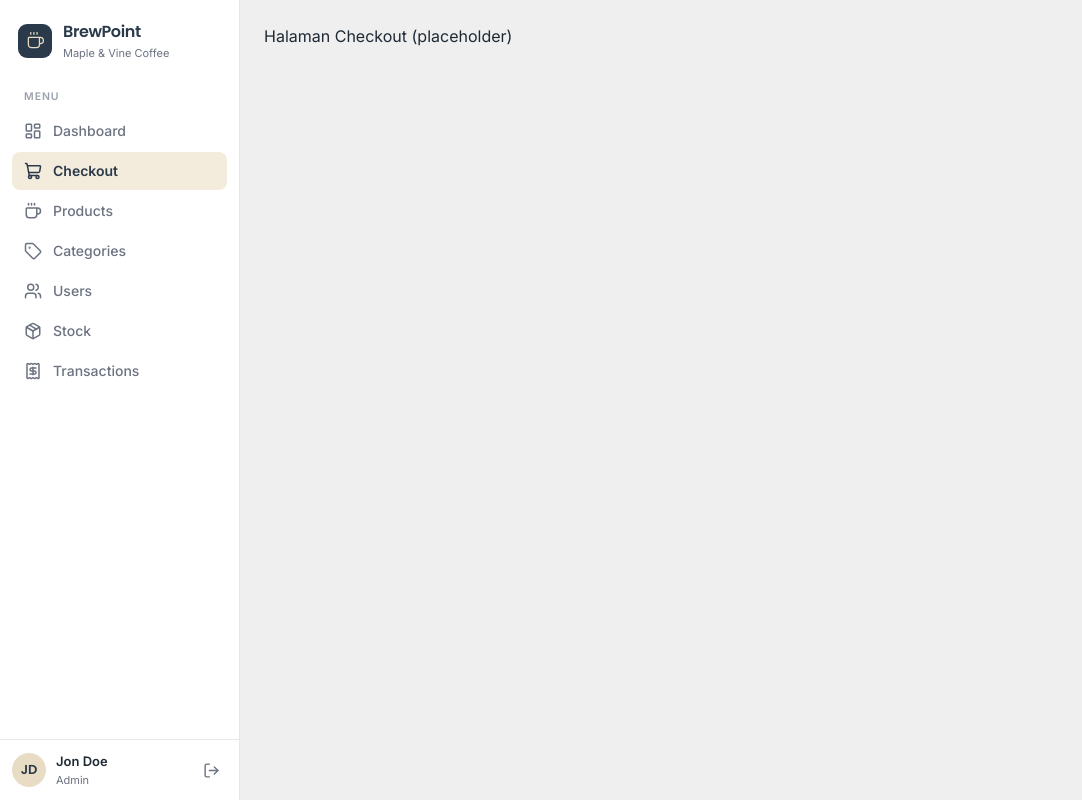
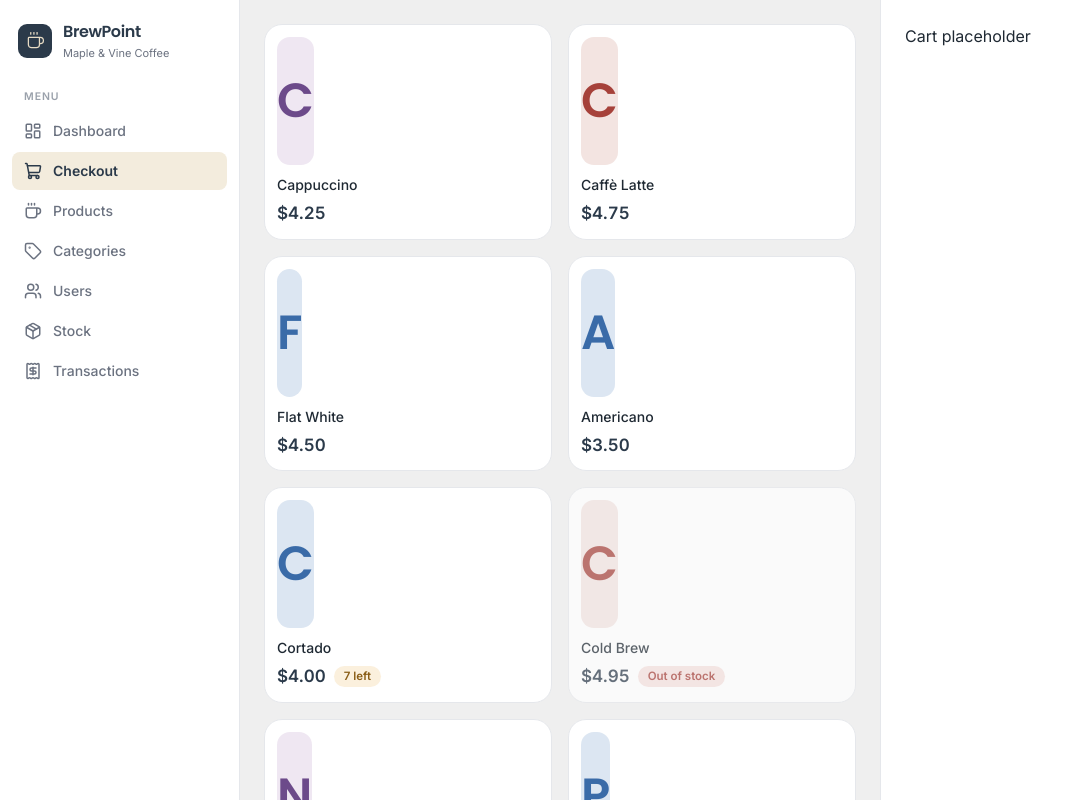
Before and after one commit to muhammadzhuhry/brewpoint, a Next.js app: page /checkout in a window 1280 px wide. Shown: the top 800 px of the page, without its empty margins (0-1082 px from the left). Built offline with nearby package versions, Linux system fonts and the light colour scheme.

Commit message:
fix: checkout page

```diff
--- a/app/(staff)/checkout/page.tsx
+++ b/app/(staff)/checkout/page.tsx
@@ -1,3 +1,68 @@
+"use client";
+
+import { MOCK_PRODUCTS } from "@/lib/mock-products";
+import { getStockStatus } from "@/lib/product-status";
+import { getTileColor } from "@/lib/avatar-color";
+import { cn } from "@/lib/utils";
+
 export default function CheckoutPage() {
-  return <p>Halaman Checkout (placeholder)</p>;
+  return (
+    <div className="-m-6 flex h-full">
+      <div className="flex min-w-0 flex-1 flex-col overflow-auto p-6">
+        <div className="grid grid-cols-[repeat(auto-fill,minmax(196px,1fr))] gap-4">
+          {MOCK_PRODUCTS.map((product) => {
+            const status = getStockStatus(product.stock);
+            const [bg, fg] = getTileColor(product.name);
+            const isOut = status === "out-of-stock";
+            return (
+              <button
+                key={product.id}
+                type="button"
+                disabled={isOut}
+                className={cn(
+                  "flex flex-col gap-2.5 rounded-2xl border border-border bg-card p-3 text-left",
+                  isOut && "cursor-not-allowed opacity-70",
+                )}
+              >
+                <div
+                  className="flex h-32 items-center justify-center rounded-[13px]"
+                  style={{ backgroundColor: bg }}
+                >
+                  <span
+                    className="font-display text-5xl font-semibold"
+                    style={{ color: fg }}
+                  >
+                    {product.name[0]}
+                  </span>
+                </div>
+                <div className="flex flex-col gap-1.5">
+                  <span className="text-sm font-medium text-foreground">
+                    {product.name}
+                  </span>
+                  <div className="flex items-center justify-between gap-2">
+                    <span className="text-[17px] font-semibold tabular-nums text-primary">
+                      ${product.price.toFixed(2)}
+                    </span>
+                    {isOut && (
+                      <span className="rounded-full bg-destructive-subtle px-2.5 py-0.5 text-[11.5px] font-semibold text-destructive-subtle-foreground">
+                        Out of stock
+                      </span>
+                    )}
+                    {status === "low-stock" && (
+                      <span className="rounded-full bg-warning-subtle px-2.5 py-0.5 text-[11.5px] font-semibold text-warning-subtle-foreground">
+                        {product.stock} left
+                      </span>
+                    )}
+                  </div>
+                </div>
+              </button>
+            );
+          })}
+        </div>
+      </div>
+      <aside className="w-[400px] shrink-0 border-l border-border bg-card">
+        <p className="p-6">Cart placeholder</p>
+      </aside>
+    </div>
+  );
 }
```
